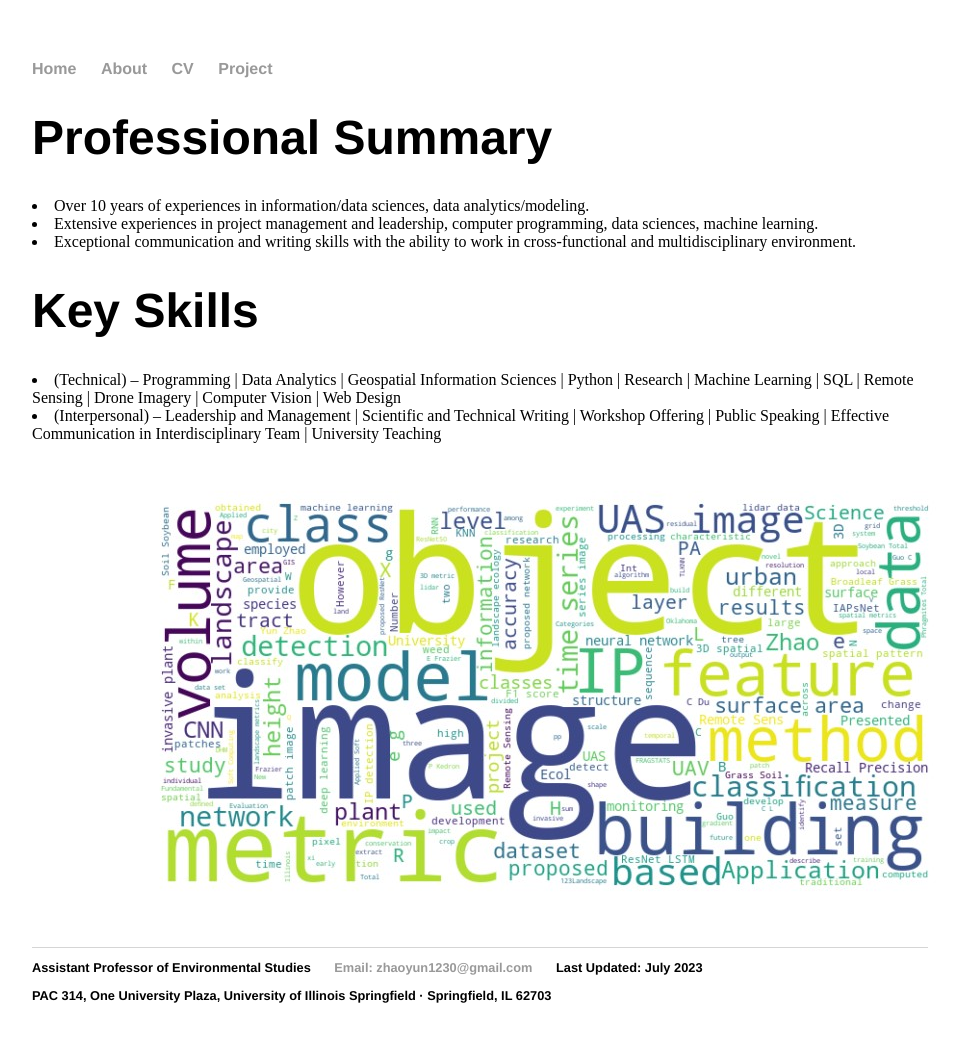
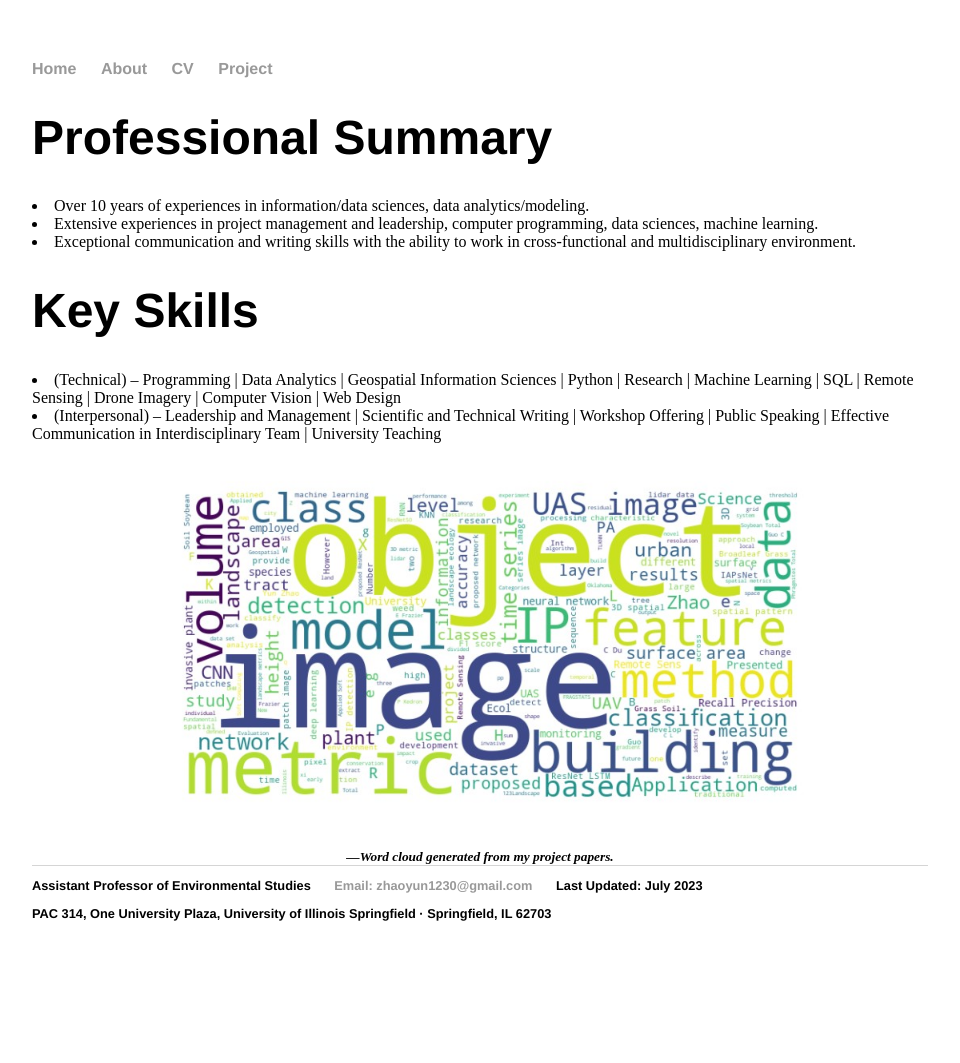
Before and after one commit to yun-zhao/yun-zhao.github.io, a Jekyll site: the page built from about/index.html, in a window 1280 px wide. Shown: the whole page, without its empty margins (160-1120 px from the left). Built offline with Jekyll 4.4.1, drawn with Linux system fonts in a browser that asks for light colours; after the commit the page ends 981 px from its top, so only the background shows below that.

Commit message:
Update index.html

```diff
--- a/about/index.html
+++ b/about/index.html
@@ -2,10 +2,9 @@
 layout: default
 title: About Yun Zhao
 ---
-
-		<div class="about">
+<div class="about">
 			<h1>Professional Summary</h1>
-        <li>Over 10 years of experiences in information/data sciences, data analytics/modeling.</li>
+        <li style="font-size:16px">Over 10 years of experiences in information/data sciences, data analytics/modeling.</li>
         <li>Extensive experiences in project management and leadership, computer programming, data sciences, machine learning.</li>
         <li>Exceptional communication and writing skills with the ability to work in cross-functional and multidisciplinary environment.</li>
 
@@ -13,8 +12,9 @@ title: About Yun Zhao
         <li>(Technical) – Programming | Data Analytics | Geospatial Information Sciences | Python | Research  | Machine Learning | SQL | Remote Sensing | Drone Imagery | Computer Vision | Web Design</li>
         <li>(Interpersonal) – Leadership and Management | Scientific and Technical Writing | Workshop Offering | Public Speaking | Effective Communication in Interdisciplinary Team | University Teaching</li>
 
-    </div>
+</div>
 
     <div style="text-align:center">
-      <img src="https://yun-zhao.github.io/wordCloud.jpg" alt="Description of the image" height="500">
+      <img src="https://yun-zhao.github.io/wordCloud.jpg" alt="Description of the image" height="400"><br>
+      <small><em><strong>—Word cloud generated from my project papers.</em></small>
     </div>
```
